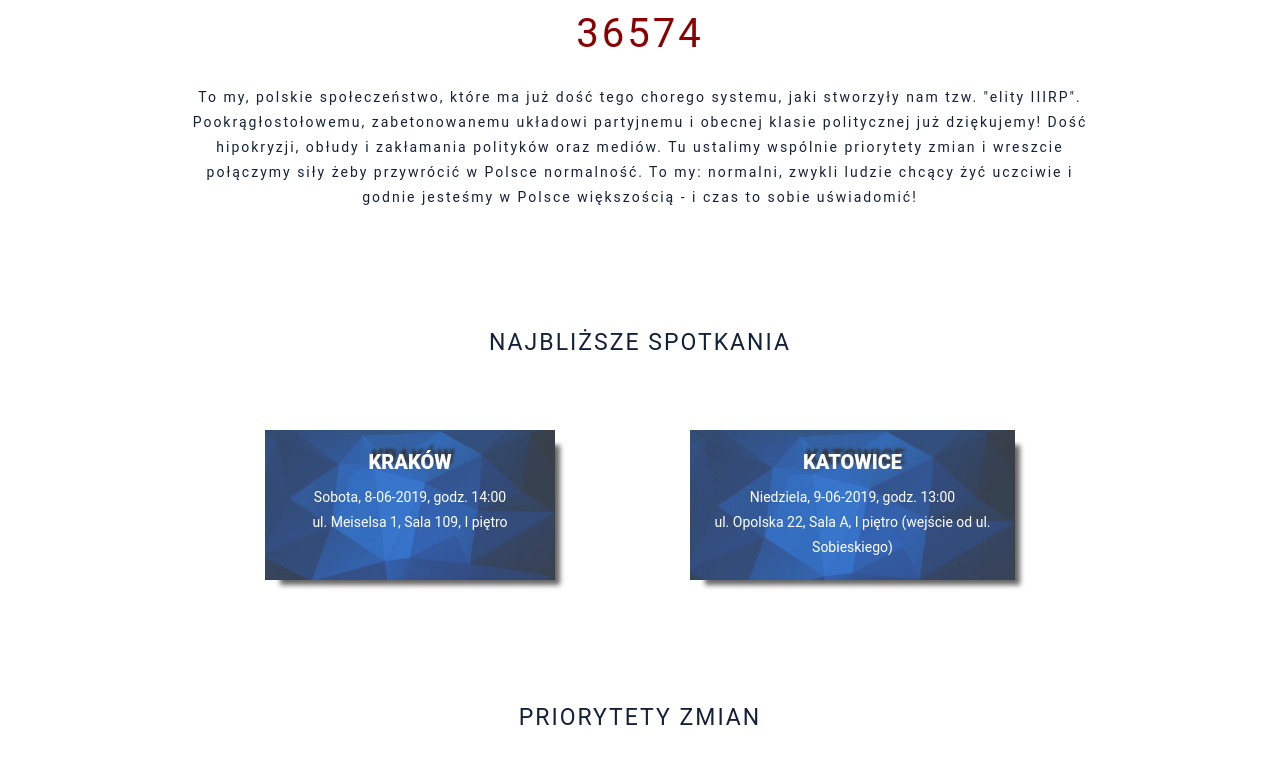
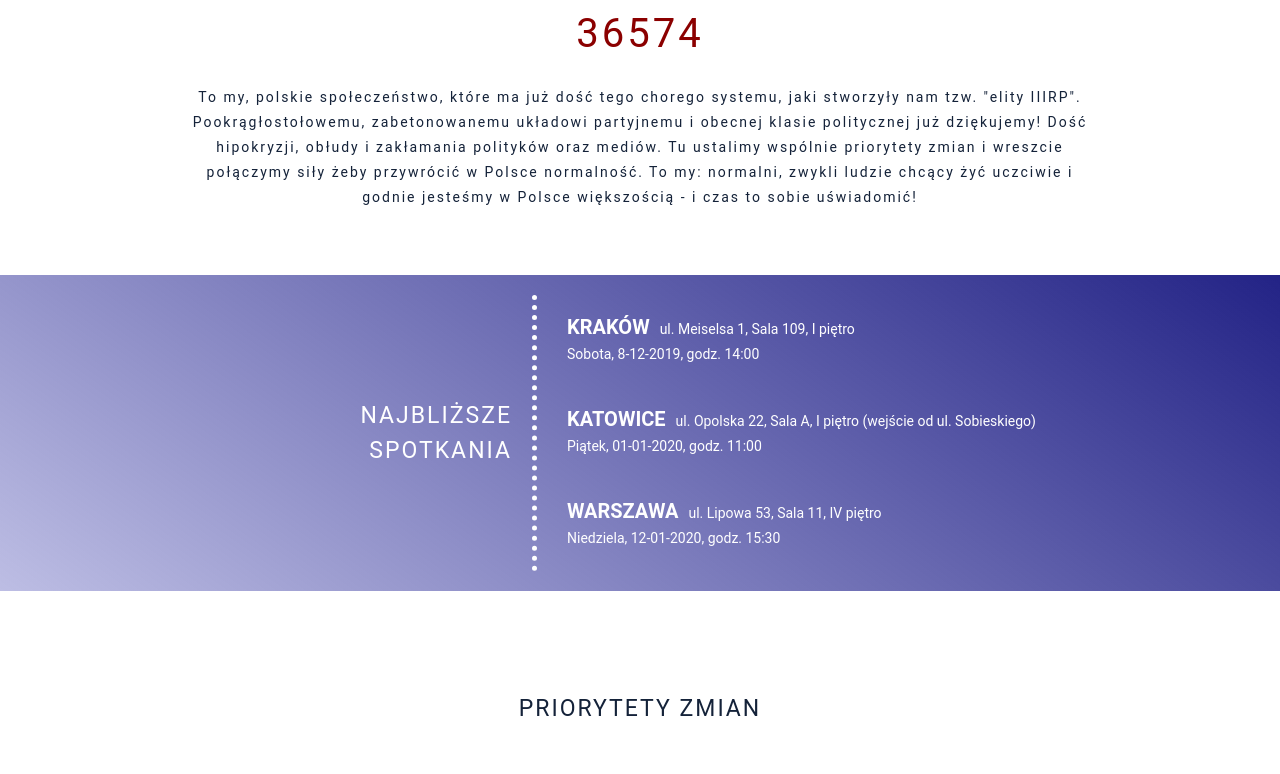
Before and after one commit to zabkaxp/1Polska-New, a React (Create React App) app in the folder Projekty/1Polska-New-master/: page / in a window 1280 px wide. Shown: the part 946-1720 px from the top of the page. Built offline with nearby package versions, Linux system fonts and the light colour scheme.

Commit message:
working on better UX

```diff
--- /dev/null
+++ b/Projekty/1Polska-New-master/src/components/meetings.json
@@ -0,0 +1,21 @@
+{
+  "title": "Najbliższe spotkania",
+
+  "meetings": [
+    {
+      "city": "KRAKÓW",
+      "date": "Sobota, 8-12-2019, godz. 14:00",
+      "address": "ul. Meiselsa 1, Sala 109, I piętro"
+    },
+    {
+      "city": "KATOWICE",
+      "date": "Piątek, 01-01-2020, godz. 11:00",
+      "address": "ul. Opolska 22, Sala A, I piętro (wejście od ul. Sobieskiego)"
+    },
+    {
+      "city": "WARSZAWA",
+      "date": "Niedziela, 12-01-2020, godz. 15:30",
+      "address": "ul. Lipowa 53, Sala 11, IV piętro"
+    }
+  ]
+}
--- a/Projekty/1Polska-New-master/src/components/representatives.json
+++ b/Projekty/1Polska-New-master/src/components/representatives.json
@@ -10,8 +10,8 @@
       "positives": 21,
       "negatives": 78,
       "picture": "https://randomuser.me/api/portraits/women/90.jpg",
-      "area": "19 - Warszawa",
-      "shortDescription": "Neque porro quisquam est, qui dolorem ipsum quia dolor sit amet, consectetur, adipisci velit, sed quia non numquam eius modi tempora incidunt ut labore et dolore magnam aliquam quaerat voluptatem.",
+      "area": "18 - Siedlce",
+      "shortDescription": "Lorem ipsum dolor sit amet, consectetur adipiscing elit, sed do eiusmod tempor incididunt ut labore et dolore magna aliqua. Ut enim ad minim veniam, quis nostrud exercitation ullamco laboris nisi ut aliquip ex ea commodo consequat.",
       "fullDescription": "Lorem ipsum dolor sit amet, consectetur adipiscing elit, sed do eiusmod tempor incididunt ut labore et dolore magna aliqua. Ut enim ad minim veniam, quis nostrud exercitation ullamco laboris nisi ut aliquip ex ea commodo consequat. Duis aute irure dolor in reprehenderit in voluptate velit esse cillum dolore eu fugiat nulla pariatur.Lorem ipsum dolor sit amet, consectetur adipiscing elit, sed do eiusmod tempor incididunt ut labore et dolore magna aliqua. Ut enim ad minim veniam, quis nostrud exercitation ullamco laboris nisi ut aliquip ex ea commodo consequat. Duis aute irure dolor in reprehenderit in voluptate velit esse cillum dolore eu fugiat nulla pariatur.",
       "registrationDate": "4 lata temu",
       "tags": "",
--- a/Projekty/1Polska-New-master/src/pages/HomePage/Highlights.js
+++ b/Projekty/1Polska-New-master/src/pages/HomePage/Highlights.js
@@ -1,9 +1,21 @@
 import React from "react";
+import meetings from "../../components/meetings.json";
 import "../../styles/HomePageStyles/highlights.scss";
-import img1 from "../../images/meeting-background1.JPG";
 import "../../components/counter.js";
 
-const Highlights = () => {
+class Highlights extends React.Component {
+  render() {
+    const soonestMeetings = meetings.meetings.map(meeting => {
+      return (
+        <div class="meeting-box">
+          <div className="meeting-addressFull">
+            <span className="meeting-city">{meeting.city}</span>
+            <span className="meeting-address">{meeting.address}</span>
+          </div>
+          <span className="meeting-date">{meeting.date}</span>
+        </div>
+      );
+    });
     return (
       <div class="highlights">
         <div class="highlights-container">
@@ -29,39 +41,25 @@ const Highlights = () => {
             </div>
             <div class="highlights-text">
               To my, polskie społeczeństwo, które ma już dość tego chorego
-            systemu, jaki stworzyły nam tzw. "elity IIIRP". Pookrągłostołowemu,
-            zabetonowanemu układowi partyjnemu i obecnej klasie politycznej już
-            dziękujemy! Dość hipokryzji, obłudy i zakłamania polityków oraz
-            mediów. Tu ustalimy wspólnie priorytety zmian i wreszcie połączymy
-            siły żeby przywrócić w Polsce normalność. To my: normalni, zwykli
-            ludzie chcący żyć uczciwie i godnie jesteśmy w Polsce większością -
-            i czas to sobie uświadomić!
+              systemu, jaki stworzyły nam tzw. "elity IIIRP".
+              Pookrągłostołowemu, zabetonowanemu układowi partyjnemu i obecnej
+              klasie politycznej już dziękujemy! Dość hipokryzji, obłudy i
+              zakłamania polityków oraz mediów. Tu ustalimy wspólnie priorytety
+              zmian i wreszcie połączymy siły żeby przywrócić w Polsce
+              normalność. To my: normalni, zwykli ludzie chcący żyć uczciwie i
+              godnie jesteśmy w Polsce większością - i czas to sobie uświadomić!
             </div>
           </div>
         </div>
         <div class="highlights-meetings-container">
-        <h1 class="soonest-meeting-text">Najbliższe spotkania</h1>
-        <div class="soonest-meetings">
-          <div class="meeting-box meeting-box-one">
-            <img src={img1} alt="background" class="meeting-background" />
-            <span class="meeting-city">KRAKÓW</span>
-            <span class="meeting-date">Sobota, 8-06-2019, godz. 14:00</span>
-            <span class="meeting-address">
-              ul. Meiselsa 1, Sala 109, I piętro
-            </span>
-          </div>
-          <div class="meeting-box meeting-box-two">
-            <img src={img1} alt="background" class="meeting-background" />
-            <span class="meeting-city">KATOWICE</span>
-            <span class="meeting-date">Niedziela, 9-06-2019, godz. 13:00</span>
-            <span class="meeting-address">
-              ul. Opolska 22, Sala A, I piętro (wejście od ul. Sobieskiego)
-            </span>
-          </div>
-        </div>
+          <h1 class="soonest-meeting-text">
+            Najbliższe <span className="separateLine">spotkania</span>
+          </h1>
+          <div class="soonest-meetings">{soonestMeetings}</div>
         </div>
       </div>
     );
-};
+  }
+}
 
 export default Highlights;
--- a/Projekty/1Polska-New-master/src/styles/HomePageStyles/highlights.scss
+++ b/Projekty/1Polska-New-master/src/styles/HomePageStyles/highlights.scss
@@ -1,7 +1,5 @@
 @import "../variables.scss";
 .highlights {
-  margin: 30px 150px;
-
   @include respond(tab-land) {
     margin: 0 20px;
   }
@@ -15,6 +13,7 @@
 
 .highlights-container {
   background-color: white;
+  margin: 30px 150px;
   color: #142239;
 }
 .highlights-slogans {
@@ -40,54 +39,54 @@
   line-height: 25px;
   letter-spacing: 2px;
 }
+.soonest-meeting-text {
+  color: white !important;
+  width: 40%;
+
+  text-align: right;
+  padding-right: 20px;
+
+  align-self: center;
+}
 
 .highlights-meetings-container {
-  margin: 80px 0;
+  padding: 20px 0;
+  width: 100%;
+  margin: 0 !important;
+  color: white;
+  background: linear-gradient(
+    215deg,
+    rgba(35, 35, 134, 1),
+    rgba(36, 38, 165, 0.3)
+  );
+  display: flex;
 }
 .soonest-meetings {
   display: flex;
-  justify-content: space-evenly;
+  border-left: 5px dotted white;
+  flex-direction: column;
   line-height: 25px;
-  flex-wrap: wrap;
 }
 
 .meeting-box {
-  -webkit-box-shadow: 10px 10px 5px -5px rgba(0, 0, 0, 0.75);
-  -moz-box-shadow: 10px 10px 5px -5px rgba(0, 0, 0, 0.75);
-  box-shadow: 10px 10px 5px -5px rgba(0, 0, 0, 0.75);
-  opacity: 0.8;
   display: flex;
   flex-direction: column;
-  z-index: 100;
-  margin: 20px;
+
+  text-align: left;
   padding: 20px;
-  max-width: 285px;
-  min-width: 250px;
-  position: relative;
-  color: white;
-  overflow: hidden;
-  transition: 0.3 ease-in-out;
-}
-
-.meeting-box:hover {
-  transform: scale(1.1);
+  margin-left: 10px;
 }
 
 .meeting-city {
   font-style: bold;
   padding-bottom: 10px;
-  font-weight: 900;
+  font-weight: 700;
   font-size: 20px;
-  text-shadow: 3px -5px 3px black;
+  padding-right: 10px;
 }
-.meeting-background {
-  z-index: -1;
-  position: absolute;
-  top: 0;
-  left: 0;
-  width: 100%;
-  background-size: cover;
-  margin: 0 auto;
+
+.meeting-addressFull {
+  display: inline-block;
 }
 
 .timer {
@@ -97,3 +96,6 @@
   letter-spacing: 3px;
   margin: 22px 0;
 }
+.separateLine {
+  display: block;
+}
--- a/Projekty/1Polska-New-master/src/styles/header.scss
+++ b/Projekty/1Polska-New-master/src/styles/header.scss
@@ -34,10 +34,11 @@
 }
 
 .site-header-small {
-  height: 40vh !important;
+  height: 25vh !important;
   @include respond(phone) {
     height: 10vh !important;
   }
+  margin-bottom: -20px !important;
 }
 
 .background-header-pic-small {
--- a/Projekty/1Polska-New-master/src/styles/repBox.scss
+++ b/Projekty/1Polska-New-master/src/styles/repBox.scss
@@ -35,6 +35,9 @@
   font-weight: 900;
   color: #00008b;
 }
+.repDetails-top-left > :nth-child(1):hover {
+  text-decoration: underline;
+}
 
 .repDetails-top-right {
   color: darkgrey;
```
Also changed, not shown: Projekty/1Polska-New-master/src/components/demands.json (+8 -0 lines), Projekty/1Polska-New-master/src/pages/DemandsPage.js (+25 -47 lines), Projekty/1Polska-New-master/src/pages/RepresentativesPage.js (+29 -48 lines). Lines whose indentation alone changed are shown as unchanged.
